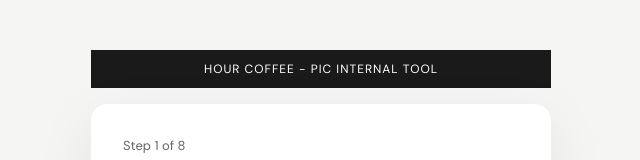
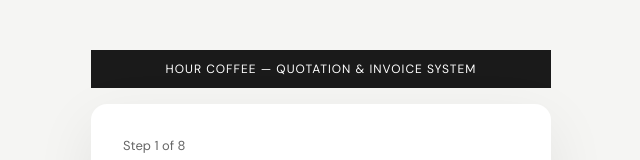
Before and after one commit to rombj666/Invoice-Quotation-System, a Next.js app in the folder apps/web/: page /quotation in a window 1280 px wide. Shown: the top 160 px of the page, without its empty margins (319-959 px from the left). Built offline with nearby package versions, Linux system fonts and the light colour scheme; no server answers.

Commit message:
size fixed

```diff
--- a/apps/web/components/quotation/QuotationShell.tsx
+++ b/apps/web/components/quotation/QuotationShell.tsx
@@ -344,7 +344,7 @@
   if (quotationView === "summary" && summaryQuotation) {
     return (
       <main className="hc-page">
-        <div className="team-topbar">Hour Coffee - PIC Internal Tool</div>
+        <div className="team-topbar">HOUR COFFEE — QUOTATION &amp; INVOICE SYSTEM</div>
         <Card><QuotationReviewStep data={summaryQuotation} readOnly onCreateAnother={createAnotherQuotation} /></Card>
       </main>
     );
@@ -353,7 +353,7 @@
   if (quotationView === "history") {
     return (
       <main className="hc-page">
-        <div className="team-topbar">Hour Coffee - PIC Internal Tool</div>
+        <div className="team-topbar">HOUR COFFEE — QUOTATION &amp; INVOICE SYSTEM</div>
         <Card>
           <PreviousQuotationsPanel
             quotations={previousQuotations}
@@ -369,7 +369,7 @@
 
   return (
     <main className="hc-page">
-      <div className="team-topbar">Hour Coffee - PIC Internal Tool</div>
+      <div className="team-topbar">HOUR COFFEE — QUOTATION &amp; INVOICE SYSTEM</div>
       <Card>
         <ProgressHeader currentStep={step} totalSteps={totalSteps} />
         {step === 0 ? <ContactDetailsStep data={data} setData={updateContactData} onNext={validateContact} isChecking={isCheckingHistory} error={error} /> : null}
```
